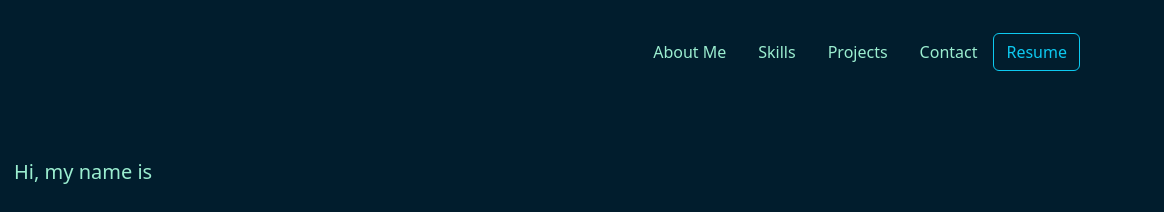
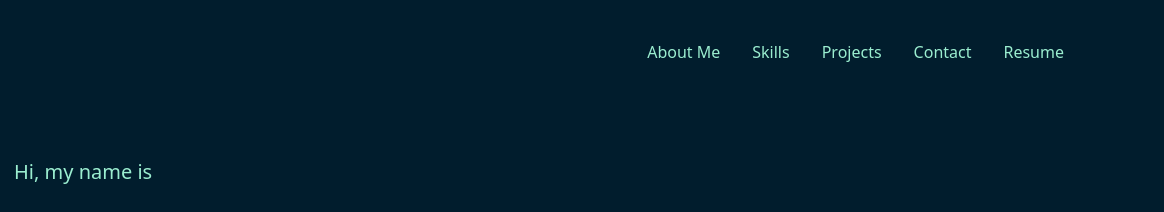
Before and after one commit to Zuly-Htet/portfolio_zulyhtet, a website: page index.html in a window 1280 px wide. Shown: the top 212 px of the page, 116-1280 px from the left. Drawn offline with nearby package versions, Linux system fonts and the light colour scheme.

Commit message:
Revert "nav link"
This reverts commit bc685f3ce0b8347f097672942206fc6e74520db5.

```diff
--- a/index.html
+++ b/index.html
@@ -41,7 +41,7 @@
                         </div>
 
                         <div class="modal-body">
-                            <li><a href="#about" >About Me</a></li>
+                            <li><a href="#about">About Me</a></li>
                             <li><a href="#skills">Skills</a></li>
                             <li><a href="#projects">Projects</a></li>
                             <li><a href="#contact">Contact</a></li>
@@ -57,7 +57,7 @@
                 <li class="nav-item"><a href="#skills" class="nav-link" data-aos="fade-down" data-aos-delay="400">Skills</a></li>
                 <li class="nav-item"><a href="#projects" class="nav-link" data-aos="fade-down" data-aos-delay="500">Projects</a></li>
                 <li class="nav-item"><a href="#contact" class="nav-link" data-aos="fade-down" data-aos-delay="600">Contact</a></li>
-                <li class="nav-item"><a href="https://drive.google.com/file/d/1mOVGtG1H9Pbt3sbxHDOy83VyrDUfTO_k/view?usp=sharing" class="btn btn-outline-info" data-aos="fade-down" data-aos-delay="700">Resume</a></li>
+                <li class="nav-item"><a href="https://drive.google.com/file/d/1mOVGtG1H9Pbt3sbxHDOy83VyrDUfTO_k/view?usp=sharing" class="nav-link btn btn-outline-info" data-aos="fade-down" data-aos-delay="700">Resume</a></li>
             </div>
 
 
```
